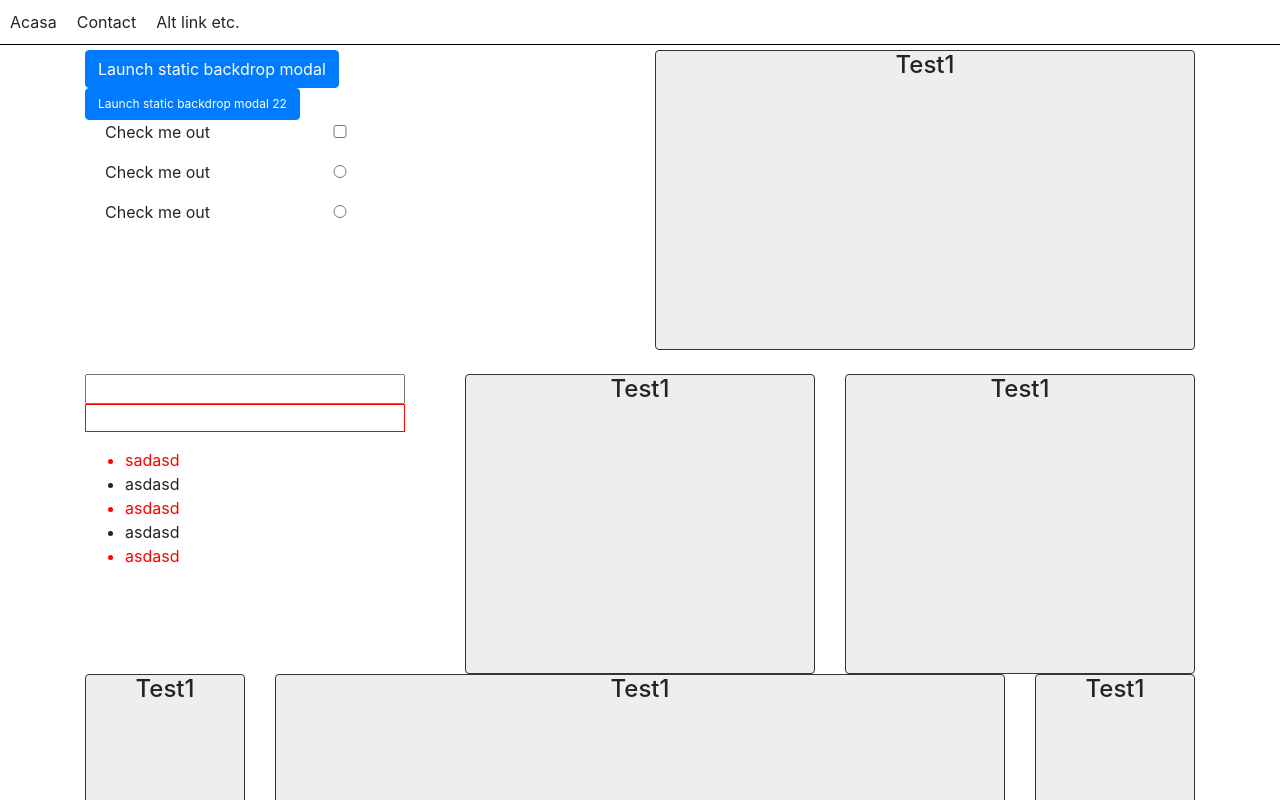
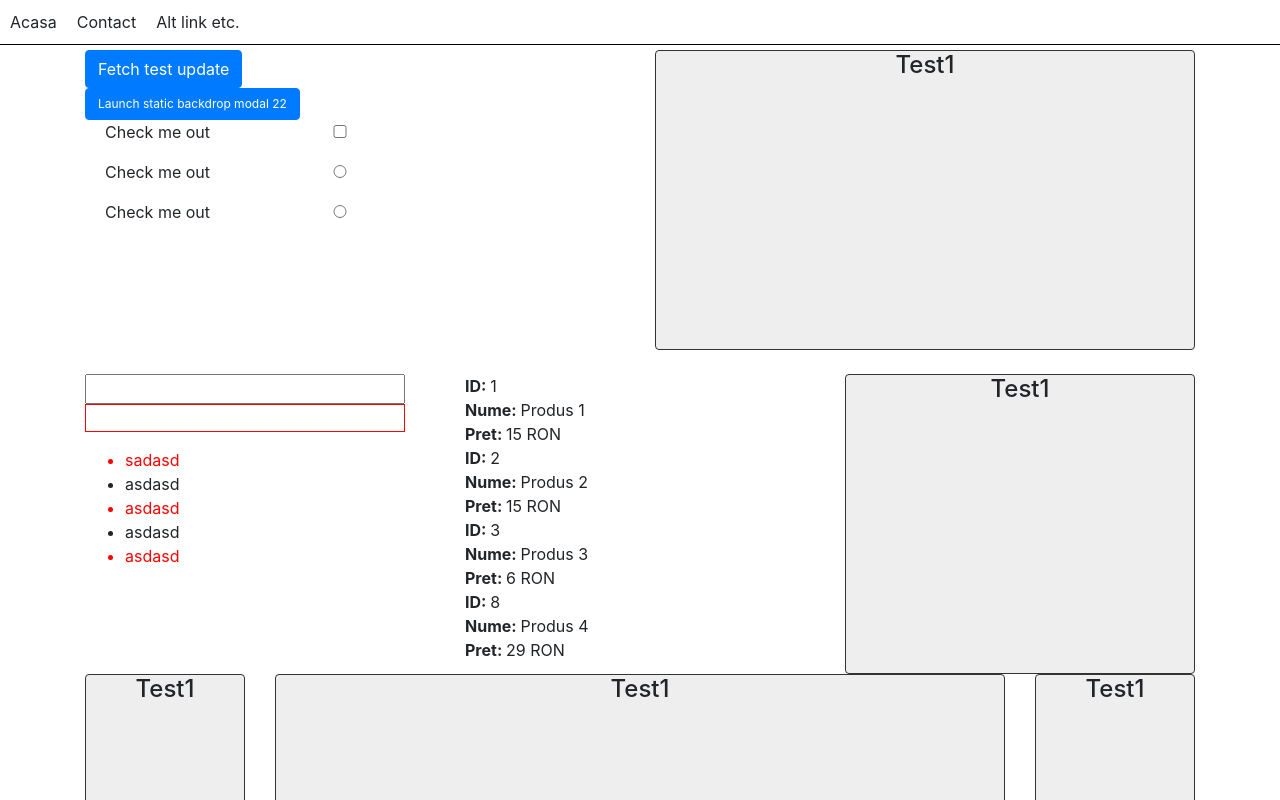
Before and after one commit to mp27/how-to-layout, a plain HTML site: page index.html in a window 1280 px wide. Shown: the top 800 px of the page. Drawn offline with nearby package versions, Linux system fonts and the light colour scheme.

Commit message:
Add products fetch on load and on button click

```diff
--- a/index.html
+++ b/index.html
@@ -82,8 +82,8 @@
                     </div>
                     <!-- Button trigger modal -->
                     <div>
-                        <button type="button" class="btn btn-primary" >
-                            Launch static backdrop modal
+                        <button type="button" class="btn btn-primary fetch-products" >
+                            Fetch test update
                         </button>
 
                     </div>
@@ -131,9 +131,7 @@
                     </div>
                 </div>
                 <div class="col-md-4">
-                    <div class="card">
-                        <h4>Test1</h4>
-                    </div>
+                   <div id="product-list"></div>
                 </div>
                 <div class="col-md-4">
                     <div class="card">
@@ -296,6 +294,30 @@
 <script src="https://cdn.jsdelivr.net/npm/popper.js@1.16.0/dist/umd/popper.min.js" integrity="sha384-Q6E9RHvbIyZFJoft+2mJbHaEWldlvI9IOYy5n3zV9zzTtmI3UksdQRVvoxMfooAo" crossorigin="anonymous"></script>
 <script src="https://stackpath.bootstrapcdn.com/bootstrap/4.5.0/js/bootstrap.min.js" integrity="sha384-OgVRvuATP1z7JjHLkuOU7Xw704+h835Lr+6QL9UvYjZE3Ipu6Tp75j7Bh/kR0JKI" crossorigin="anonymous"></script>
 <script>
+    function productTemplate(product) {
+        return `<div class="product-card">
+                    <div><strong>ID: </strong>${product.id}</div>
+                    <div><strong>Nume: </strong>${product.name}</div>
+                    <div><strong>Pret: </strong>${product.price} RON</div>
+                </div>`
+    }
+
+    function fetchProducts() {
+        $('#product-list').html('');
+        fetch('products.json').then(function (response) {
+            return response.json();
+        }).then(function (json) {
+            const products = json.products;
+            products.forEach(function (product, index) {
+                $('#product-list').append(productTemplate(product));
+            });
+            // for (var i = 0; i < products.length; i++) {
+            //     console.log(products[i]);
+            // }
+        });
+    }
+
+
     $('#exampleModal').on('hidden.bs.modal', function (e) {
         // do something...
         $('.custom-btn').addClass('another-class');
@@ -367,6 +389,14 @@
         $('.drawer-wrapper').toggleClass('active');
         $('body').toggleClass('drawer-open');
     });
+
+    $('.fetch-products').on('click', function () {
+       fetchProducts();
+    });
+
+    $(document).ready(function () {
+        fetchProducts();
+    });
 </script>
 </body>
 </html>
--- /dev/null
+++ b/products.json
@@ -0,0 +1,24 @@
+{
+  "products": [
+    {
+      "id": 1,
+      "name": "Produs 1",
+      "price": 15
+    },
+    {
+      "id": 2,
+      "name": "Produs 2",
+      "price": 15
+    },
+    {
+      "id": 3,
+      "name": "Produs 3",
+      "price": 6
+    },
+    {
+      "id": 8,
+      "name": "Produs 4",
+      "price": 29
+    }
+  ]
+}
```
